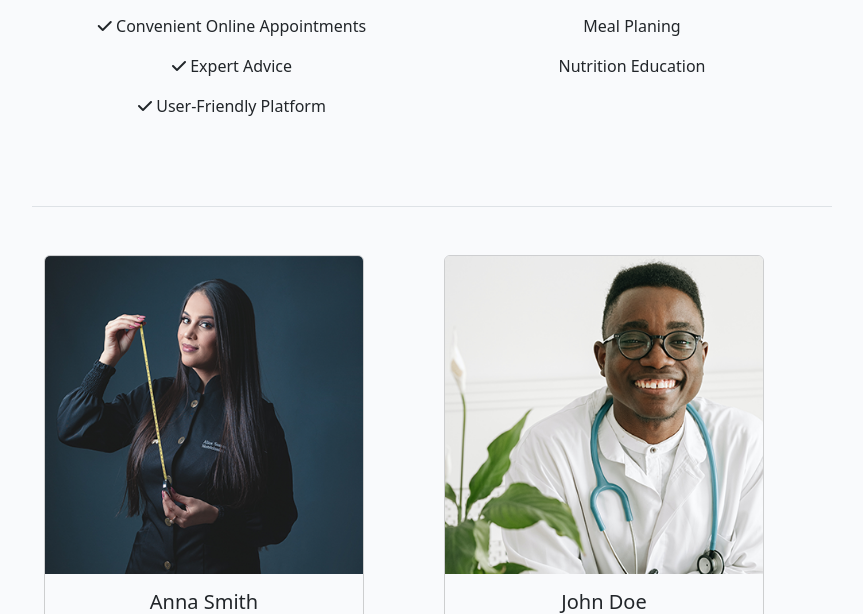
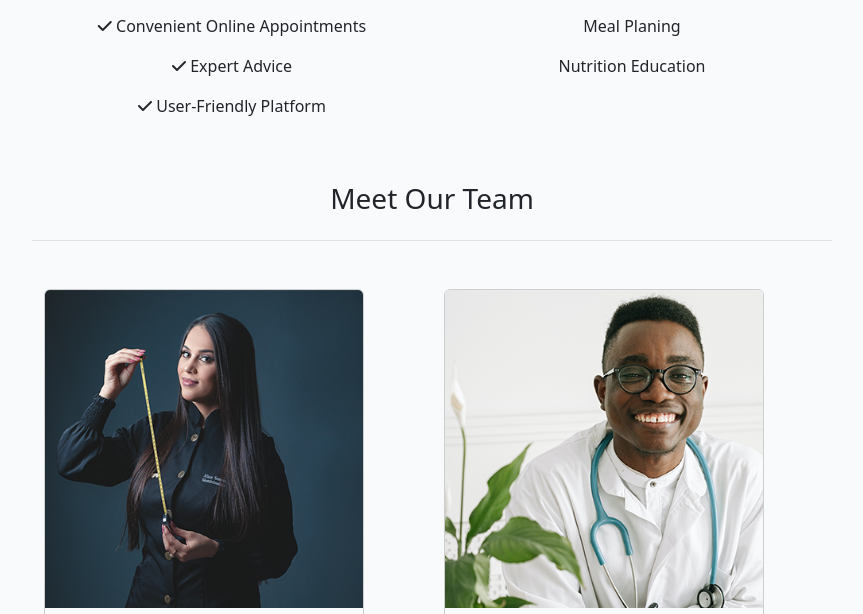
Before and after one commit to Giov3ss/iHealthy, a Django app: page / in a window 1280 px wide. Shown: the part 934-1548 px from the top of the page, without its empty margins (208-1071 px from the left). Run offline with Django 3.2, Linux system fonts and the light colour scheme; some libraries are stand-ins or nearby versions.

Commit message:
adding a h3 meet out team

```diff
--- a/templates/index.html
+++ b/templates/index.html
@@ -49,6 +49,7 @@
     </div>
 </div>
 
+<h3 class="text-center">Meet Our Team</h3>
 <div class="container-fluid pt-5 pb-5 mt-4 border-top text-center">
     <div class="row">
         <div class="col pr-3">
@@ -91,4 +92,6 @@
 </div>
 
 
+
+
 {%endblock%}
```
